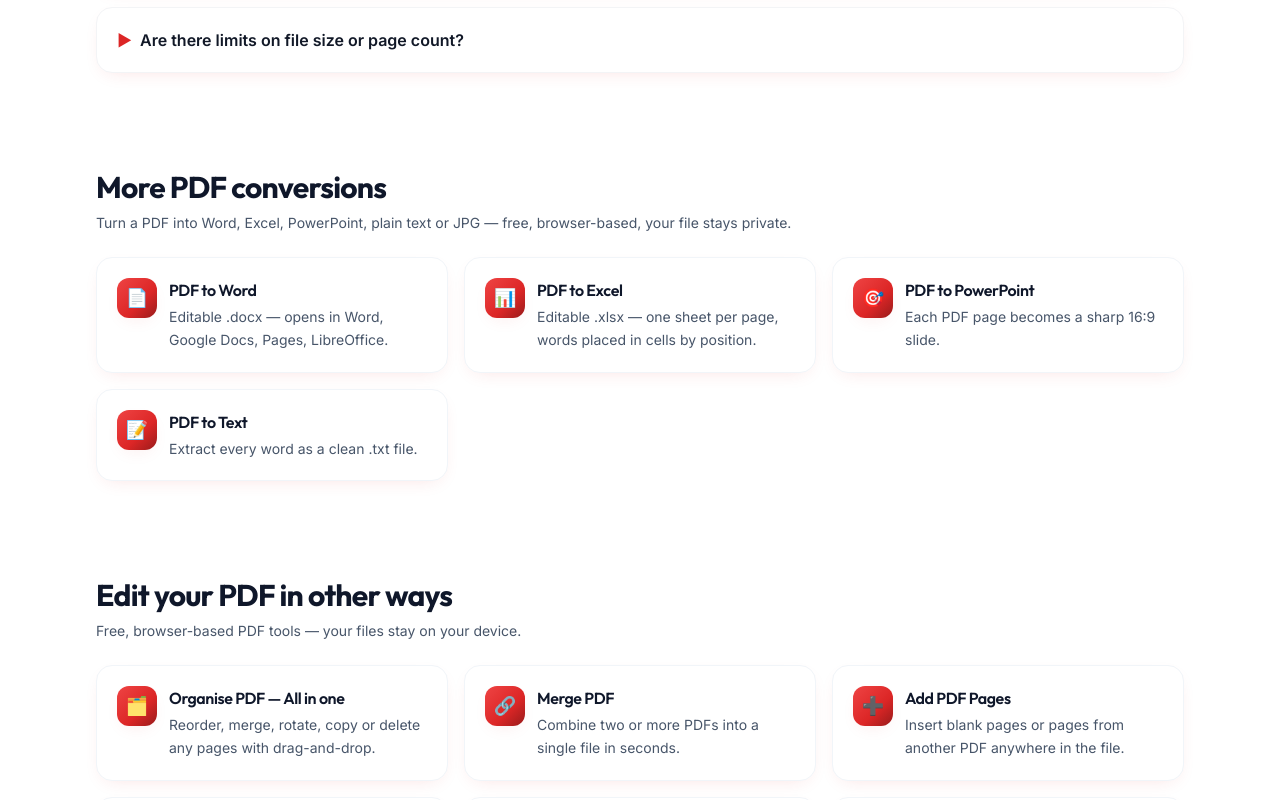
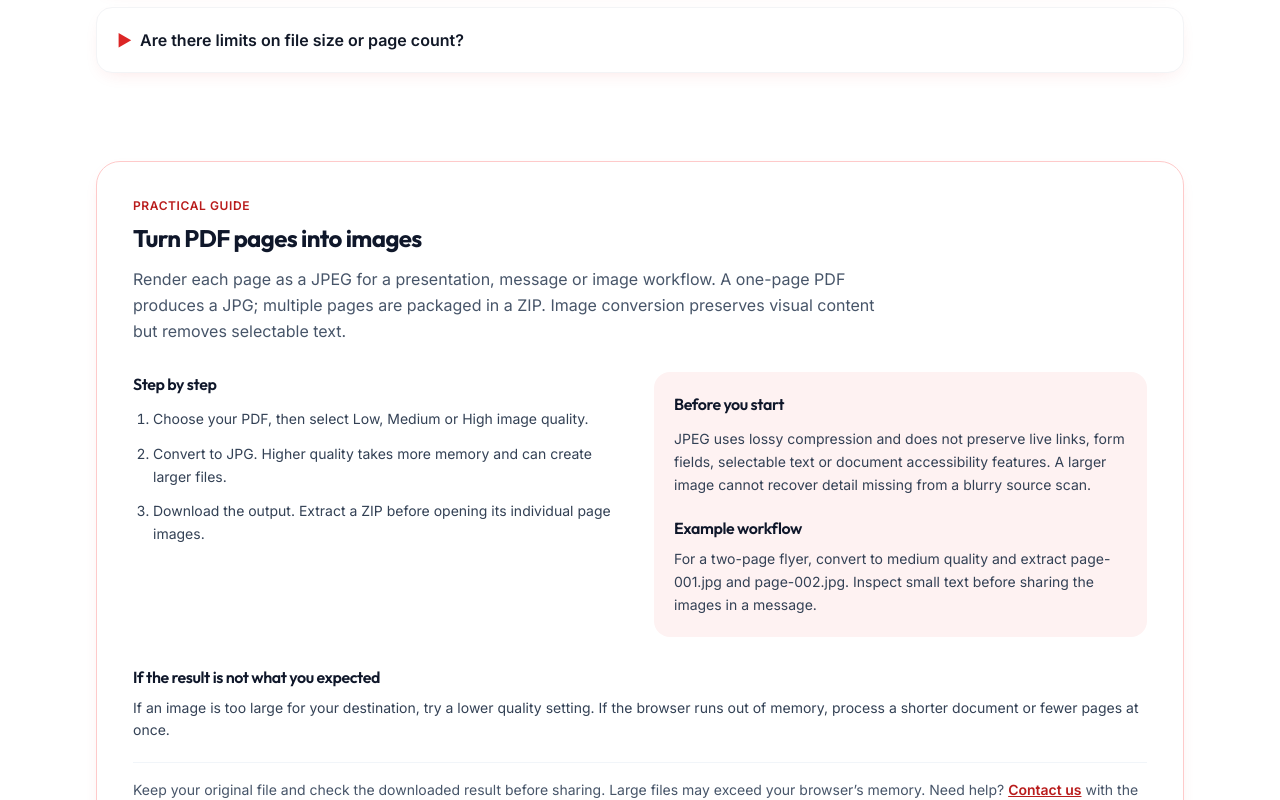
Before and after one commit to miamihomesdubai-a11y/getpdftool, a Next.js app: page /pdf-to-jpg in a window 1280 px wide. Shown: the part 1320-2120 px from the top of the page. Built offline with nearby package versions, Linux system fonts and the light colour scheme.

Commit message:
Improve components/ConvertFromTools.tsx for accurate PDF tool guidance

```diff
--- a/components/ConvertFromTools.tsx
+++ b/components/ConvertFromTools.tsx
@@ -1,3 +1,4 @@
+import ToolGuide from "./ToolGuide";
 import Link from "next/link";
 
 export type ConvertCard = {
@@ -24,7 +25,7 @@ export const CONVERT_FROM_PDF_TOOLS: ConvertCard[] = [
     href: "/pdf-to-powerpoint",
     icon: "🎯",
     title: "PDF to PowerPoint",
-    body: "Each PDF page becomes a sharp 16:9 slide.",
+    body: "Each PDF page becomes an image-based slide; size follows the first page.",
   },
   {
     href: "/pdf-to-text",
@@ -49,6 +50,8 @@ export default function ConvertFromTools({
 }) {
   const items = CONVERT_FROM_PDF_TOOLS.filter((t) => t.href !== excludeHref);
   return (
+    <>
+      {excludeHref && <ToolGuide tool={excludeHref} />}
     <section className="container-narrow py-12">
       <h2 className="text-center text-2xl font-bold text-ink-900 sm:text-left sm:text-3xl">
         {heading}
@@ -81,5 +84,6 @@ export default function ConvertFromTools({
         ))}
       </div>
     </section>
+    </>
   );
 }
```
